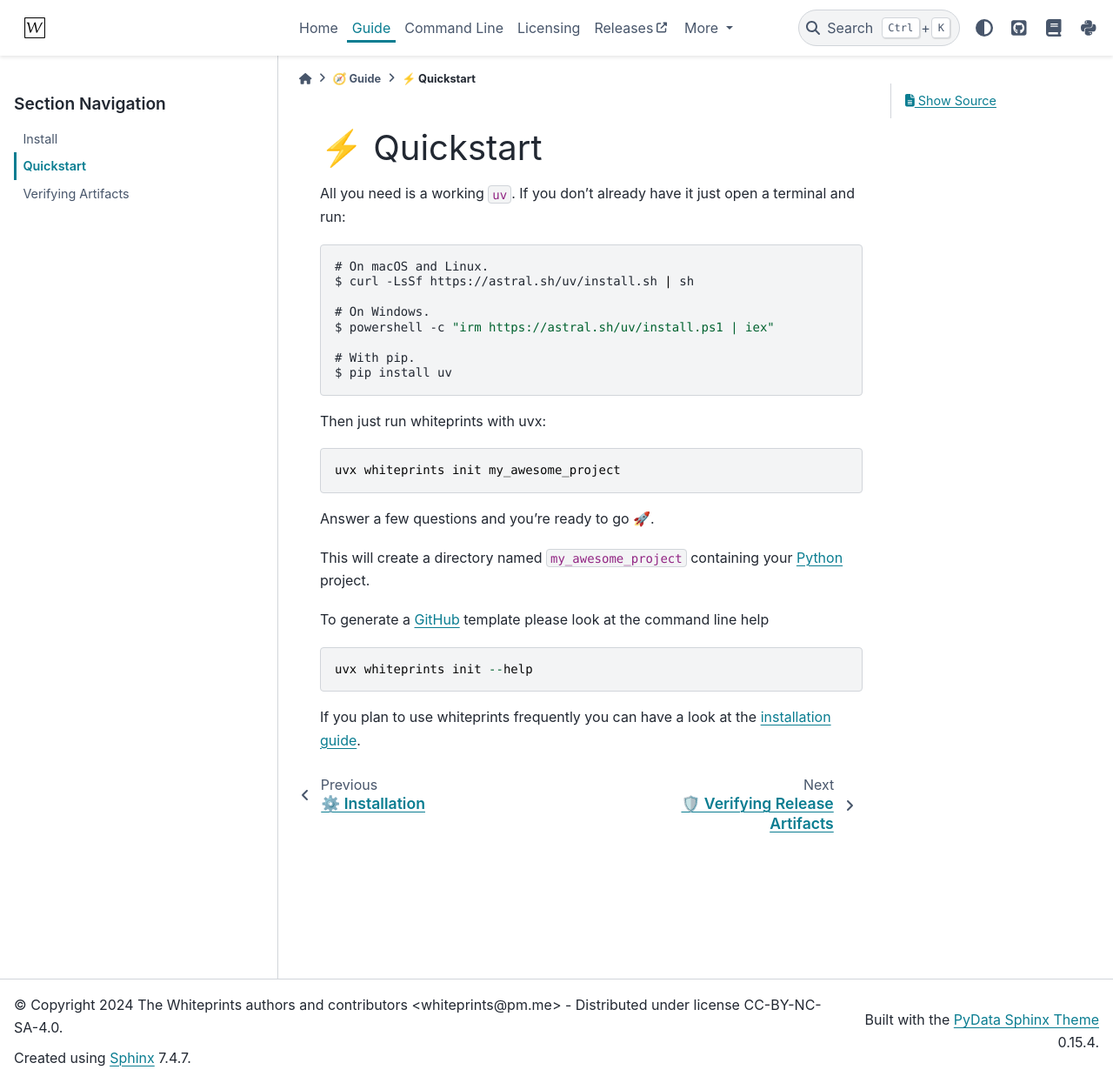
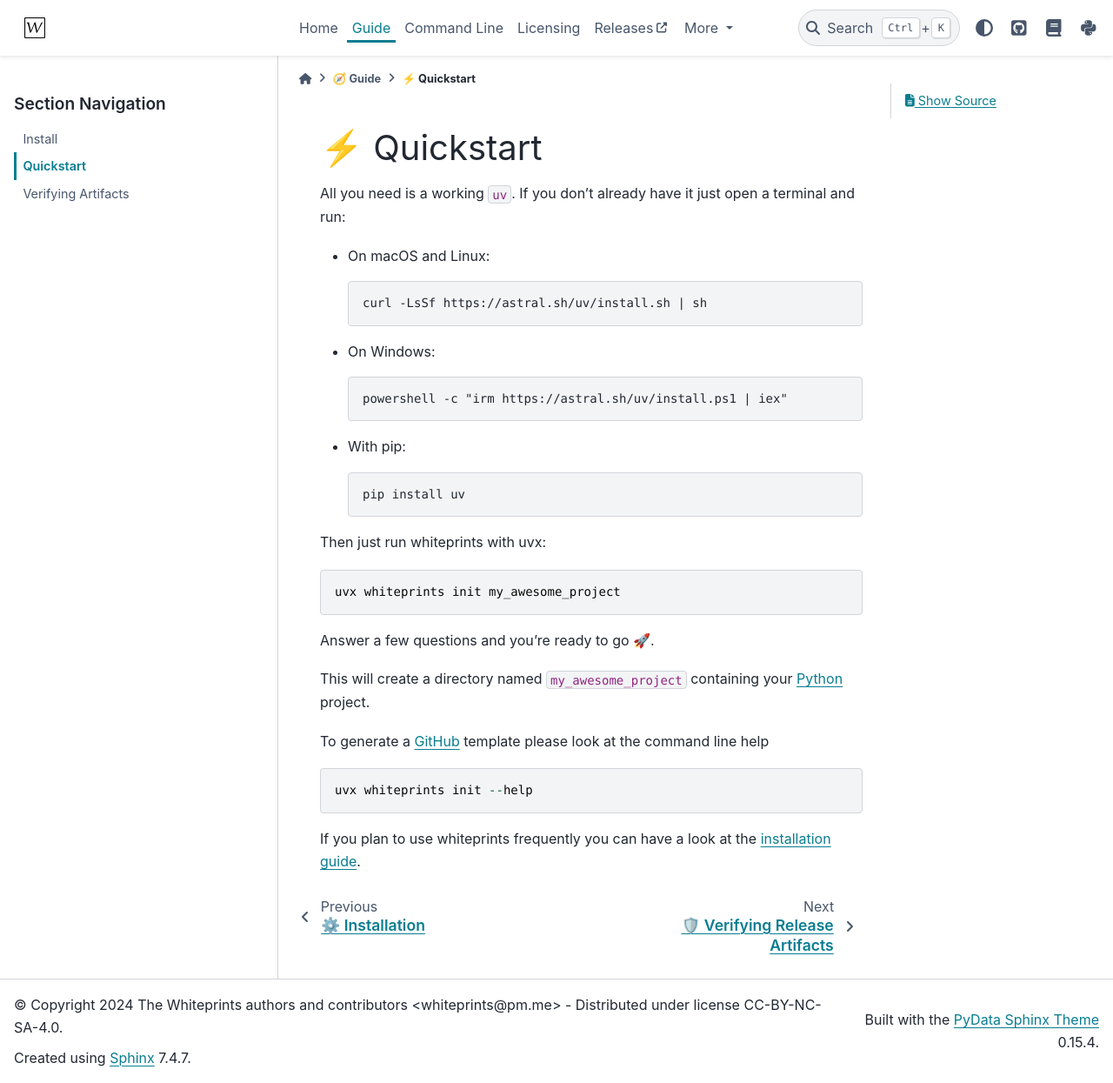
Before and after one commit to whiteprints/whiteprints, a Sphinx documentation site: the page built from docs/quickstart.md, in a window 1280 px wide and 1245 px high. Shown: the whole window at 87% size. Built offline with Sphinx 7.4.7 and the PyData theme 0.15.4, drawn with Linux system fonts in a browser that asks for light colours; pages that are not in the unit, such as notebooks, are missing from menus; comment, search, counter and statistics services are not loaded.

````diff
--- a/docs/quickstart.md
+++ b/docs/quickstart.md
@@ -9,16 +9,18 @@
 All you need is a working `uv`. If you don't already have it just open a
 terminal and run:
 
-```console
-# On macOS and Linux.
-$ curl -LsSf https://astral.sh/uv/install.sh | sh
-
-# On Windows.
-$ powershell -c "irm https://astral.sh/uv/install.ps1 | iex"
-
-# With pip.
-$ pip install uv
-```
+- On macOS and Linux:
+  ```console
+  curl -LsSf https://astral.sh/uv/install.sh | sh
+  ```
+- On Windows:
+  ```console
+  powershell -c "irm https://astral.sh/uv/install.ps1 | iex"
+  ```
+- With pip:
+  ```console
+  pip install uv
+  ```
 
 Then just run whiteprints with uvx:
 
````
